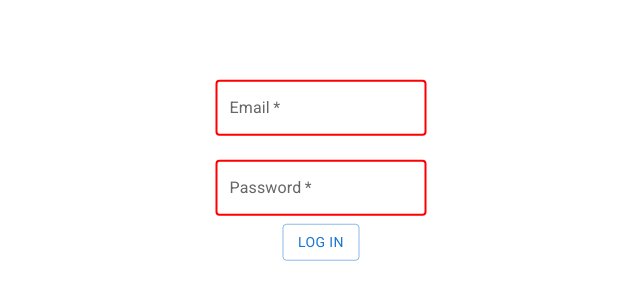
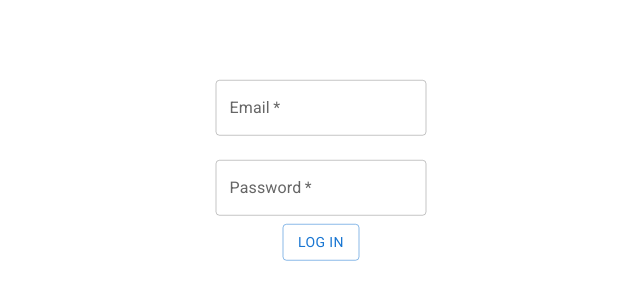
Before and after one commit to milenski1989/plus359-react-express-app, a React (Create React App) app in the folder client/: page /login in a window 1280 px wide. Shown: the part 238-538 px from the top of the page, without its empty margins (319-959 px from the left). Built offline with nearby package versions, Linux system fonts and the light colour scheme.

Commit message:
Make fields valid after successful upload

```diff
--- a/client/src/components/Artworks.js
+++ b/client/src/components/Artworks.js
@@ -13,7 +13,6 @@ import SearchIcon from "@mui/icons-material/Search";
 import MyDialog from "./MyDialog";
 
 const Artworks = () => {
-    // eslint-disable-next-line no-unused-vars
     const [arts, setArts] = useState([]);
     const [updatedEntry, setUpdatedEntry] = useState({});
     const [loading, setLoading] = useState(false);
@@ -48,6 +47,7 @@ const Artworks = () => {
 
 
         if (res.status === 200) {
+            setArts(data.artworks)
             setSearchResults(data.artworks)
             setLoading(false);
         } else {
--- a/client/src/components/Login.js
+++ b/client/src/components/Login.js
@@ -1,9 +1,8 @@
-import { Button, CircularProgress } from "@mui/material"
+import { Button, CircularProgress, TextField } from "@mui/material"
 import { useState } from "react"
 import { useHistory, useLocation } from "react-router-dom"
 import './App.css'
 import Message from "./Message"
-import { ValidationTextField } from "./ValidationTextField"
 
 const Login = () => {
 
@@ -11,6 +10,7 @@ const Login = () => {
     const [password, setPassword] = useState('')
     const [loading, setLoading] = useState(false)
     const [loginError, setLoginError] = useState({error: false, message: ''})
+    const [inputTouched, setInputTouched] = useState(false)
 
     const history = useHistory()
     let myStorage = window.localStorage
@@ -55,23 +55,27 @@ const Login = () => {
                     :
                     <>
                         <div className="loginField">
-                            <ValidationTextField
+                            <TextField
                                 id="email"
                                 label="Email"
                                 required
                                 variant="outlined"
                                 margin="normal"
+                                onBlur={() => setInputTouched(true)}
+                                error={inputTouched && !email}
                                 onChange={event => setEmail(event.target.value)}
                             />
                         </div>
                         <div className="loginField">
-                            <ValidationTextField
+                            <TextField
                                 id="password"
                                 label="Password"
                                 variant="outlined"
                                 type="password"
                                 required
                                 margin="normal"
+                                onBlur={() => setInputTouched(true)}
+                                error={inputTouched && !password}
                                 onChange={event => setPassword(event.target.value)} />
                         </div>
                         <div className="loginButton">
--- a/client/src/components/Upload.js
+++ b/client/src/components/Upload.js
@@ -108,9 +108,11 @@ const Upload = () => {
                 storageLocation: "",
                 cell: "",
             })
+            setInputTouched(false)
         } else {
             setUploading(false);
             setUploadingError({ error: true, message: res.error.message });
+            setInputTouched(false)
         }
     };
 
@@ -176,7 +178,7 @@ const Upload = () => {
                             );
                         })}
 
-                        <FormControl margin="normal" fullWidth error={inputTouched && !formControlData["storageLocation"]}>
+                        <FormControl margin="normal" fullWidth>
                             <InputLabel required>locations</InputLabel>
                             <Select
                                 sx={{
@@ -185,6 +187,7 @@ const Upload = () => {
                                 value={formControlData.storageLocation.id || ""}
                                 name="storageLocation"
                                 onBlur={() => setInputTouched(true)}
+                                error={inputTouched && !formControlData["storageLocation"] }
                                 onChange={(event) => {
                                     const { value } = event.target;
                                     handleLocationSelect(value),
@@ -209,7 +212,7 @@ const Upload = () => {
                             </Select>
                         </FormControl>
 
-                        <FormControl margin="normal" fullWidth error={inputTouched && !formControlData["cell"]}>
+                        <FormControl margin="normal" fullWidth>
                             <InputLabel required>cells</InputLabel>
                             <Select
                                 sx={{
@@ -218,6 +221,7 @@ const Upload = () => {
                                 value={formControlData.cell}
                                 name="cell"
                                 onBlur={() => setInputTouched(true)}
+                                error={inputTouched && !formControlData["cell"] }
                                 onChange={(event) => {
                                     setFormControlData((prevState) => ({
                                         ...prevState,
```
